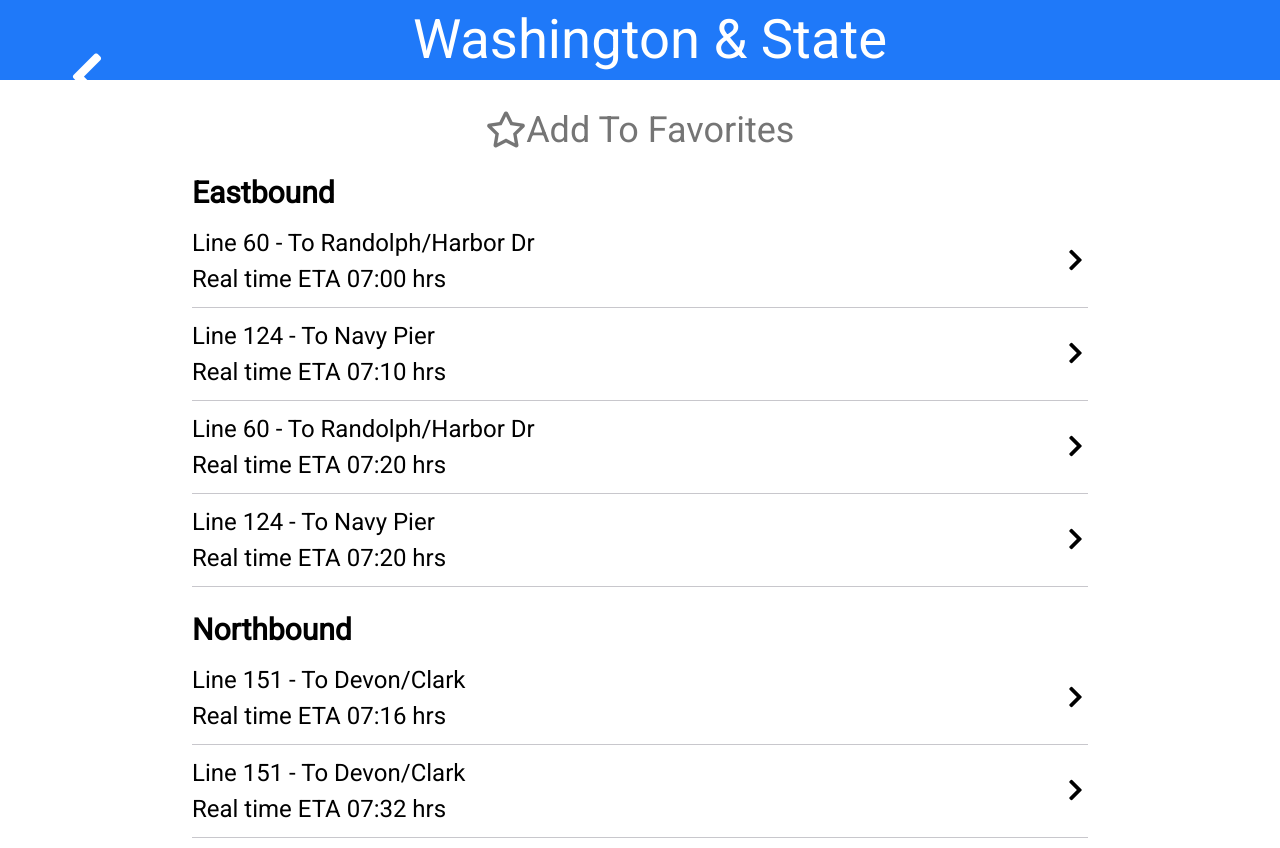
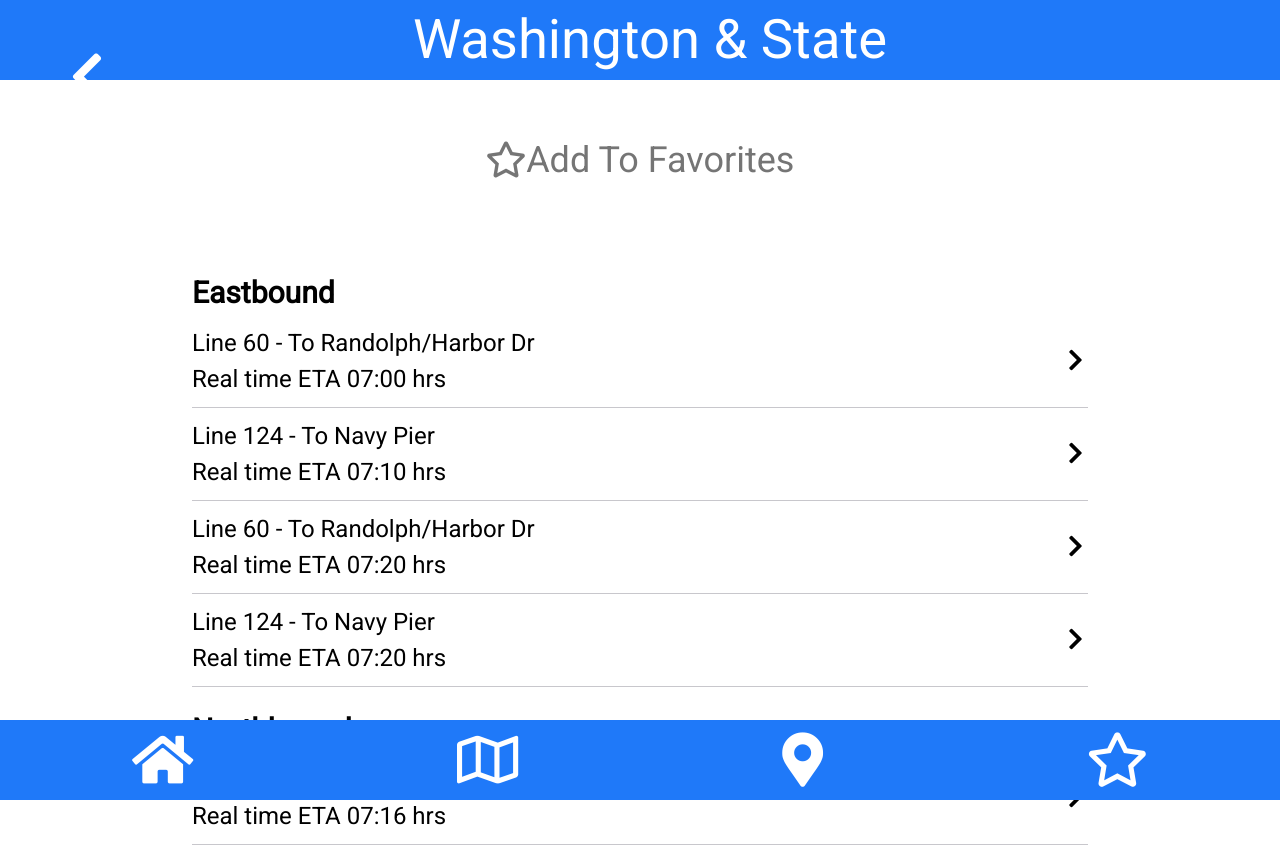
Before and after one commit to hogutier/BusyBus, a plain HTML site: page index.html in a window 1280 px wide. Shown: the top 848 px of the page. Drawn offline with Linux system fonts and the light colour scheme.

Commit message:
fix header and footer

```diff
--- a/css/styles.css
+++ b/css/styles.css
@@ -15,15 +15,23 @@ body {
 
 header {
   display: flex;
+  top: 0;
+  left: 0;
   width: 100%;
   background-color: #1F79F9;
   justify-content: center;
   height: 10vh;
+  position: fixed;
+  z-index: 10;
 }
 
 
 footer {
   display: flex;
+  position: fixed;
+  bottom: 0;
+  left: 0;
+  z-index: 10;
   width: 100%;
   background-color: #1F79F9;
   justify-content: space-around;
@@ -68,6 +76,9 @@ div.nav3 {
 
 div.favorites {
   display: flex;
+  position: fixed;
+  background-color: white;
+  top: 90px;
   width: 100%;
   text-align: center;
   justify-content: center;
@@ -75,7 +86,8 @@ div.favorites {
   font-size: 2.25em;
   margin: 30px auto 10px auto;
   color: #757575;
-  height: 5vh;
+  height: 10vh;
+  z-index: 10;
 }
 
 div > i {
@@ -86,6 +98,8 @@ div > i {
 
 div.list {
   display: flex;
+  position: relative;
+  top: 250px;
   flex-direction: column;
   margin: 10px auto;
   font-size: 1.5em;
```
